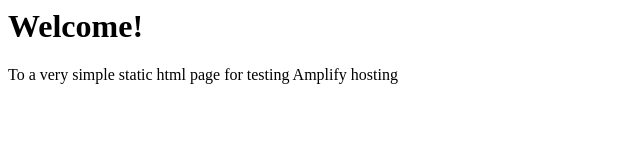
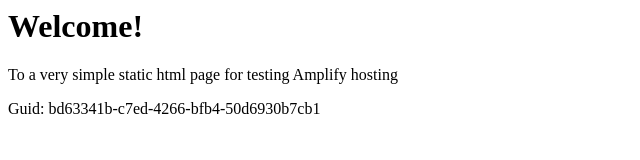
Before and after one commit to aws-aemilia-bah/Github-PR-Commit-Integration-Test-DoNotTouch-GitHubAutoBuildPrPreviewCanaryTest-v1-prod-me-south-1, a website: page src/index.html in a window 1280 px wide. Shown: the whole page, without its empty margins (0-640 px from the left). Drawn offline with Linux system fonts and the light colour scheme.

Commit message:
commit from integ tests

```diff
--- a/src/index.html
+++ b/src/index.html
@@ -1,3 +1,5 @@
+
+
 <html lang="en">
 
 <head>
@@ -10,6 +12,6 @@
 <body>
     <h1>Welcome!</h1>
     <p>To a very simple static html page for testing Amplify hosting</p>
-</body>
+    <p>Guid: bd63341b-c7ed-4266-bfb4-50d6930b7cb1</p></body>
 
 </html>
```
